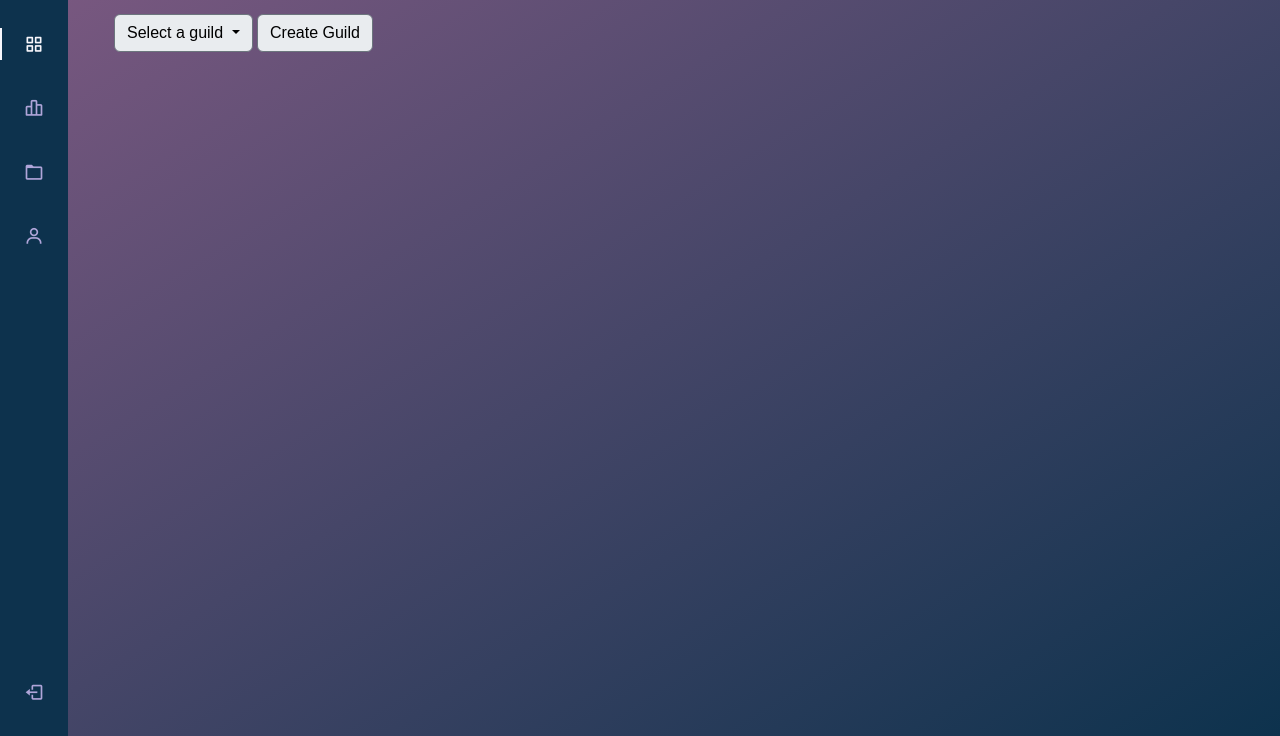
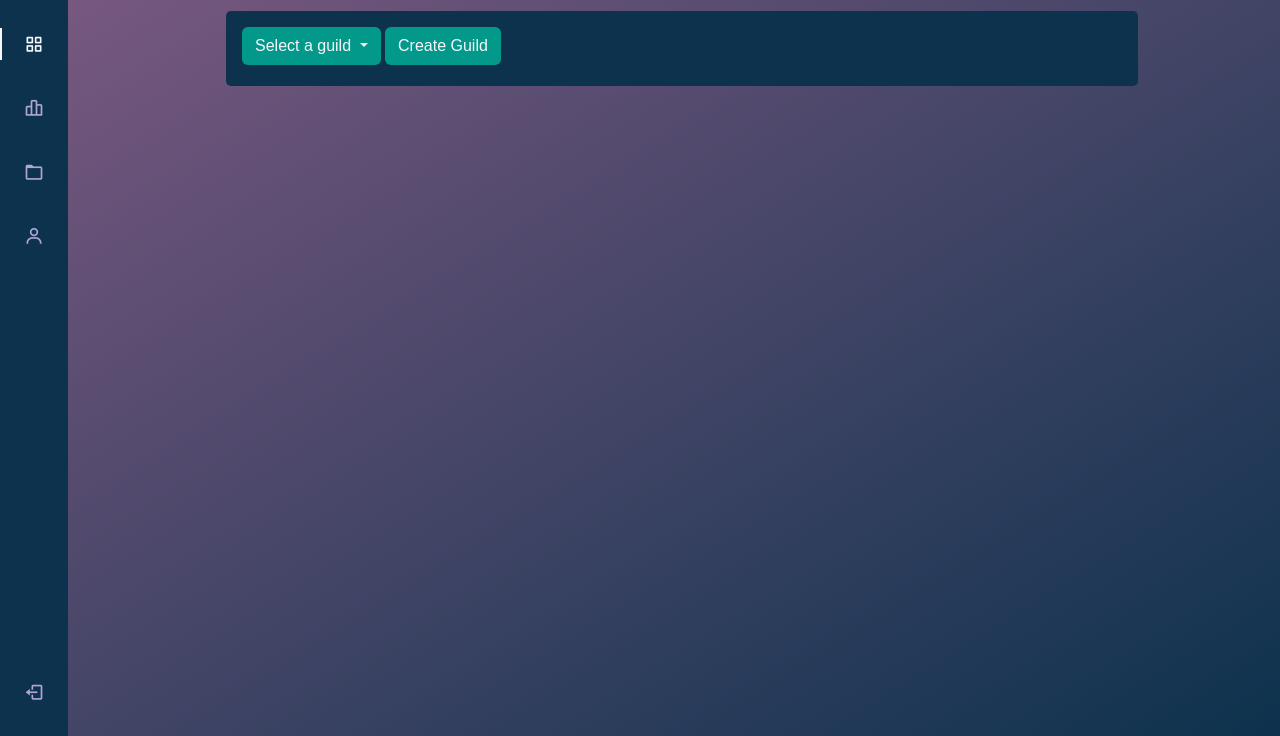
Before and after one commit to soridev/gw2-raid-performance-tracker, a Django app: page /elite-ui/guilds/ in a window 1280 px wide. Shown: the part 64-800 px from the top of the page. Run offline with Django 3.2, Linux system fonts and the light colour scheme.

Commit message:
split css files and fix guild page

```diff
--- a/EliteInsider/elite_insider_ui/static/css/elite-insider.css
+++ b/EliteInsider/elite_insider_ui/static/css/elite-insider.css
@@ -25,6 +25,7 @@ body {
   font-size: var(--normal-font-size);
   transition: 0.5s;
   background: var(--page-background);
+  color: var(--white-color);
 }
 
 a {
@@ -188,6 +189,10 @@ a {
   border-radius: 5px;
 }
 
+.btn {
+  color: var(--white-color);
+}
+
 .ei-button-primary {
   background: var(--button-primary);
   color: var(--white-color);
--- a/EliteInsider/elite_insider_ui/static/css/elite-insider.scss
+++ b/EliteInsider/elite_insider_ui/static/css/elite-insider.scss
@@ -1,17 +1,5 @@
-:root{
-    --header-height: 3rem;
-    --nav-width: 68px;
-    --first-color: #0D324D;
-    --first-color-light: #AFA5D9;
-    --white-color: #F7F6FB;
-    --accent-color-1: #03DAC5;
-    --accent-color-2: #7F5A83;
-    --button-primary: #02998a;
-    --body-font: 'Nunito', sans-serif;
-    --normal-font-size: 1rem;
-    --page-background: linear-gradient(to top left,#0D324D, #7F5A83);
-    --z-fixed: 100
-}
+@import "globals";
+
 *,::before,::after{
     box-sizing: border-box
 }
@@ -24,6 +12,7 @@ body{
     font-size: var(--normal-font-size);
     transition: .5s;
     background: var(--page-background);
+    color: var(--white-color);
 }
 a{
     text-decoration: none
@@ -166,6 +155,10 @@ a{
     border-radius: 5px;
 }
 
+.btn {
+    color: var(--white-color);
+}
+
 .ei-button-primary {
     background: var(--button-primary);
     color: var(--white-color);
--- /dev/null
+++ b/EliteInsider/elite_insider_ui/static/css/globals.scss
@@ -0,0 +1,14 @@
+:root{
+    --header-height: 3rem;
+    --nav-width: 68px;
+    --first-color: #0D324D;
+    --first-color-light: #AFA5D9;
+    --white-color: #F7F6FB;
+    --accent-color-1: #03DAC5;
+    --accent-color-2: #7F5A83;
+    --button-primary: #02998a;
+    --body-font: 'Nunito', sans-serif;
+    --normal-font-size: 1rem;
+    --page-background: linear-gradient(to top left,#0D324D, #7F5A83);
+    --z-fixed: 100
+}
--- /dev/null
+++ b/EliteInsider/elite_insider_ui/static/css/guilds.css
@@ -0,0 +1,47 @@
+:root {
+  --header-height: 3rem;
+  --nav-width: 68px;
+  --first-color: #0D324D;
+  --first-color-light: #AFA5D9;
+  --white-color: #F7F6FB;
+  --accent-color-1: #03DAC5;
+  --accent-color-2: #7F5A83;
+  --button-primary: #02998a;
+  --body-font: "Nunito", sans-serif;
+  --normal-font-size: 1rem;
+  --page-background: linear-gradient(to top left,#0D324D, #7F5A83);
+  --z-fixed: 100 ;
+}
+
+.guild-config-container {
+  width: 80%;
+  position: relative;
+  margin: 1% auto;
+}
+
+.guild-config-item {
+  margin-bottom: 5px;
+}
+
+.guild-config-item-checkbox {
+  padding: 7px;
+}
+
+textarea {
+  /* margin:0px 0px; this is redundant anyways since its specified below*/
+  padding-top: 10px;
+  padding-bottom: 25px; /* increased! */
+  /* height:16px; */
+  /* line-height:16px; */
+  width: 100%; /* changed from 96 to 100% */
+  display: block;
+  /* margin:0px auto; not needed since i have width 100% now */
+}
+
+#btn-save-guild {
+  margin-left: auto;
+}
+
+#guild-config-body {
+  display: none;
+}/*# sourceMappingURL=guilds.css.map */
--- /dev/null
+++ b/EliteInsider/elite_insider_ui/static/css/guilds.scss
@@ -0,0 +1,29 @@
+@import "globals";
+
+.guild-config-container{
+    width: 80%;
+    position: relative;
+    margin: 1% auto;
+}
+.guild-config-item {
+    margin-bottom: 5px;
+}
+.guild-config-item-checkbox{
+    padding: 7px;
+}
+textarea {
+    /* margin:0px 0px; this is redundant anyways since its specified below*/
+    padding-top:10px;
+    padding-bottom:25px; /* increased! */
+    /* height:16px; */
+    /* line-height:16px; */
+    width:100%; /* changed from 96 to 100% */
+    display:block;
+    /* margin:0px auto; not needed since i have width 100% now */
+}
+#btn-save-guild{
+    margin-left: auto;
+}
+#guild-config-body{
+    display: none;
+}
--- a/EliteInsider/elite_insider_ui/static/js/guilds.js
+++ b/EliteInsider/elite_insider_ui/static/js/guilds.js
@@ -1,9 +1,6 @@
 var newGuild = false;
 
 function initUI() {
-    function initCreateButton() {
-        $("#")
-    }
     function initGuildDropdown() {
         axios.get(restAPIUrl + "guilds/").then(function (response) {
             let data = response.data;
@@ -44,7 +41,6 @@ function initUI() {
     }
 
     function init() {
-        initCreateButton();
         initGuildDropdown();
     }
     init();
--- a/EliteInsider/elite_insider_ui/templates/elite_insider_ui/guilds.html
+++ b/EliteInsider/elite_insider_ui/templates/elite_insider_ui/guilds.html
@@ -3,65 +3,25 @@
 {% block title %}Dashboard{% endblock %}
 
 {% block style %}
-<style>
-    .main-content {
-        color: white;
-        padding: 14px;
-        margin-top: 10px;
-    }
-    .guild-config-item {
-        margin-bottom: 5px;
-    }
-    .guild-config-item-checkbox{
-        padding: 7px;
-    }
-    textarea {
-        /* margin:0px 0px; this is redundant anyways since its specified below*/
-        padding-top:10px;
-        padding-bottom:25px; /* increased! */
-        /* height:16px; */
-        /* line-height:16px; */
-        width:100%; /* changed from 96 to 100% */
-        display:block;
-        /* margin:0px auto; not needed since i have width 100% now */
-    }
-    #btn-save-guild{
-        margin-left: auto;
-    }
-    .guild-dropdown {
-        background-color: #e9ecef;
-        color: black;
-    }
-    #guild-config-body{
-        display: none;
-    }
-</style>
+<link rel="stylesheet" href="{% static 'css/guilds.css' %}">
 {% endblock %}
 
 {% block content  %}
-<div class="container-fluid main-content">
-    <div class="col-sm-5 guild-config-container">
+<div class="container-fluid">
+    <div class="row">
+        <div class="col">
+            <div class="content-container guild-config-container">
                 <div class="dropdown guild-config-item">
-            <button class="btn btn-secondary dropdown-toggle guild-dropdown" type="button" data-bs-toggle="dropdown" aria-expanded="false">
+                    <button class="btn ei-button-primary dropdown-toggle" type="button" data-bs-toggle="dropdown" aria-expanded="false">
                       Select a guild
                     </button>
-            <ul class="dropdown-menu dropdown-menu-dark" id="guild-dropdown-body">
-
-            </ul>
-            <button id="btn-create-guild" class="btn btn-secondary guild-dropdown" type="button">Create Guild</button>
+                    <ul class="dropdown-menu" id="guild-dropdown-body"></ul>
+                    <button id="btn-create-guild" class="btn ei-button-primary" type="button">Create Guild</button>
                 </div>
                 <div id="guild-config-body">
                     <div class="input-group guild-config-item">
                         <span class="input-group-text" id="basic-addon1">Guildname</span>
                         <input id="i-guild-name" type="text" class="form-control" placeholder="Guildname" aria-label="Guildname" aria-describedby="basic-addon1">
-            </div>
-            <div class="input-group guild-config-item guild-config-item-checkbox">
-                <div class="form-check">
-                    <input class="form-check-input" type="checkbox" value="" id="flexCheckChecked" checked>
-                    <label class="form-check-label" for="flexCheckChecked">
-                        Discord Notifications
-                    </label>
-                </div>
                     </div>
                     <div class="input-group guild-config-item">
                         <span class="input-group-text">Guild Members (account-names split with newline.)</span>
@@ -69,7 +29,9 @@
         Betavar.1234"></textarea>
                     </div>
                     <div class="input-group guild-config-item">
-                <button id="btn-save-guild" type="button" class="btn btn-primary">Save</button>
+                        <button id="btn-save-guild" type="button" class="btn ei-button-primary">Save</button>
+                    </div>
+                </div>
             </div>
         </div>
     </div>
```
Also changed, not shown: EliteInsider/elite_insider_ui/static/css/globals.css (added, +14 -0 lines), EliteInsider/elite_insider_ui/static/js/dashboard.js (+28 -3 lines), 3 other files. Lines whose indentation alone changed are shown as unchanged.
